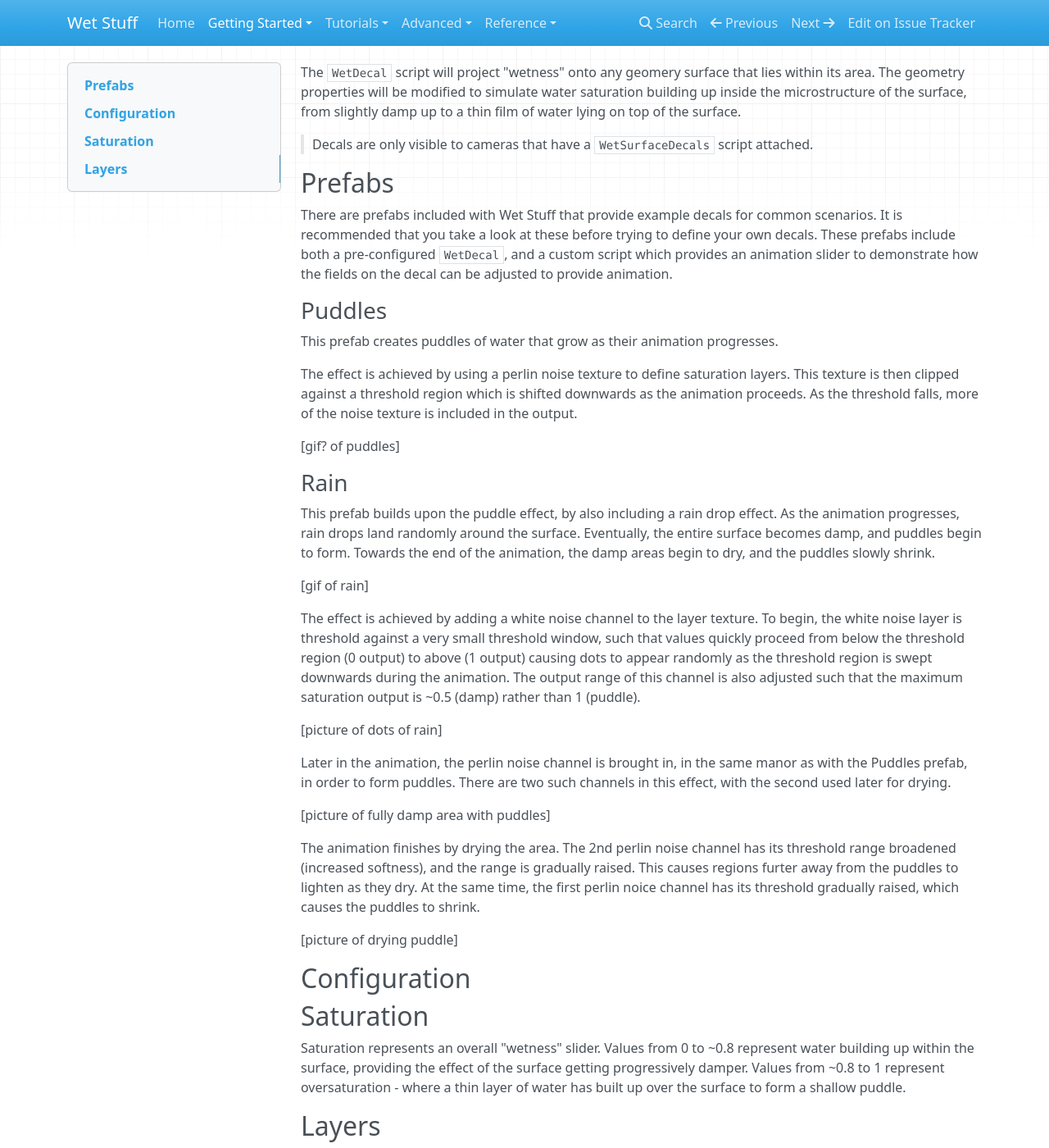
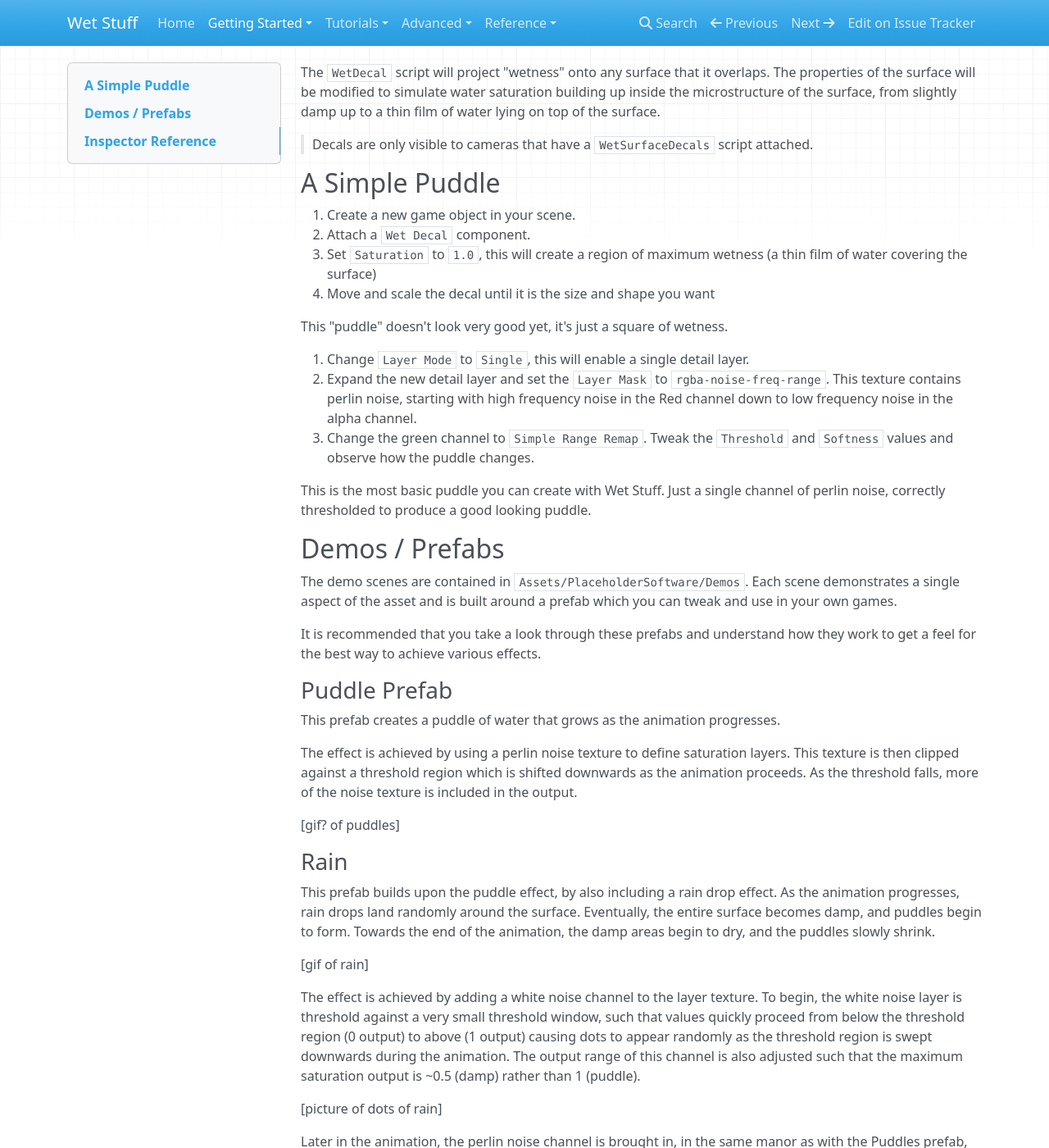
Before and after one commit to Placeholder-Software/WetSurfaceDecals, an MkDocs documentation site: the page built from docs/GettingStarted/WetDecal.md, in a window 1280 px wide and 1400 px high. Shown: the whole window at 82% size. Built offline with MkDocs 1.6.1, drawn with Linux system fonts in a browser that asks for light colours; nearby versions of some CDN libraries; old or Windows-style settings are respelled for this version of MkDocs; some of the changed text lies outside the part shown.

Commit message:
WetDecal docs mostly done (need more breakdown on the prefabs once they exist)

```diff
--- a/docs/GettingStarted/WetDecal.md
+++ b/docs/GettingStarted/WetDecal.md
@@ -1,14 +1,31 @@
-The `WetDecal` script will project "wetness" onto any geomery surface that lies within its area. The geometry properties will be modified to simulate water saturation building up inside the microstructure of the surface, from slightly damp up to a thin film of water lying on top of the surface.
+The `WetDecal` script will project "wetness" onto any surface that it overlaps. The properties of the surface will be modified to simulate water saturation building up inside the microstructure of the surface, from slightly damp up to a thin film of water lying on top of the surface.
 
 > Decals are only visible to cameras that have a `WetSurfaceDecals` script attached.
 
-## Prefabs
+## A Simple Puddle
 
-There are prefabs included with Wet Stuff that provide example decals for common scenarios. It is recommended that you take a look at these before trying to define your own decals. These prefabs include both a pre-configured `WetDecal`, and a custom script which provides an animation slider to demonstrate how the fields on the decal can be adjusted to provide animation.
+1. Create a new game object in your scene.
+2. Attach a `Wet Decal` component.
+3. Set `Saturation` to `1.0`, this will create a region of maximum wetness (a thin film of water covering the surface)
+4. Move and scale the decal until it is the size and shape you want
 
-### Puddles
+This "puddle" doesn't look very good yet, it's just a square of wetness.
 
-This prefab creates puddles of water that grow as their animation progresses.
+5. Change `Layer Mode` to `Single`, this will enable a single detail layer.
+6. Expand the new detail layer and set the `Layer Mask` to `rgba-noise-freq-range`. This texture contains perlin noise, starting with high frequency noise in the Red channel down to low frequency noise in the alpha channel.
+7. Change the green channel to `Simple Range Remap`. Tweak the `Threshold` and `Softness` values and observe how the puddle changes.
+
+This is the most basic puddle you can create with Wet Stuff. Just a single channel of perlin noise, correctly thresholded to produce a good looking puddle.
+
+## Demos / Prefabs
+
+The demo scenes are contained in `Assets/PlaceholderSoftware/Demos`. Each scene demonstrates a single aspect of the asset and is built around a prefab which you can tweak and use in your own games.
+
+It is recommended that you take a look through these prefabs and understand how they work to get a feel for the best way to achieve various effects.
+
+### Puddle Prefab
+
+This prefab creates a puddle of water that grows as the animation progresses.
 
 The effect is achieved by using a perlin noise texture to define saturation layers. This texture is then clipped against a threshold region which is shifted downwards as the animation proceeds. As the threshold falls, more of the noise texture is included in the output.
 
@@ -32,16 +49,6 @@ The animation finishes by drying the area. The 2nd perlin noise channel has its
 
 [picture of drying puddle]
 
-## Configuration
+## Inspector Reference
 
-## Saturation
-
-Saturation represents an overall "wetness" slider. Values from 0 to ~0.8 represent water building up within the surface, providing the effect of the surface getting progressively damper. Values from ~0.8 to 1 represent oversaturation - where a thin layer of water has built up over the surface to form a shallow puddle.
-
-## Layers
-
-Layers are textures which are projected either horizontally or vertically onto the surface and provide more detailed definition to the satutaion levels within the volume.
-
-The value samples from the layer textures can be re-mapped from their [0,1] range to a different saturation range, and can be clipped against thresholds. Adjusting these ranges at runtime allows for animation of the decal.
-
-Each of the four channels in a layer texture can controlled individually. The final saturation value is taken as the maximum of all channels.
+The WetDecal component is a powerful component with a lot of configuration options exposed in the inspector. Make sure to read through the [Wet Decal reference](/Reference/WetDecal) which explains exactly what each part of the inspector does.
--- a/docs/Reference/WetDecal.md
+++ b/docs/Reference/WetDecal.md
@@ -1 +1,71 @@
-todo: ref docs for this type
+# Wet Decal Reference
+
+## Inspector
+
+The Wet Decal component is a powerful component with a lot of configuration options exposed in the inspector.
+
+![Wet Decal Inspector](../images/WetDecalInspector.png)
+
+### Wet Decal
+
+This sdection contains the core settings for the decal.
+
+#### Saturation
+
+Saturation represents the overall "wetness" of the decal. Values from 0 to ~0.8 represent water building up within the surface, providing the effect of the surface getting progressively more damp. Values from ~0.8 to 1 represent oversaturation - where a thin layer of water has built up over the surface to form a shallow puddle.
+
+#### Shape & Edge Fadeoff
+
+The decal can either be shaped as a cube or a sphere, this is selected using the `Shape` drop down. The effect fades off (reduces the saturation value) towards the edge of the decal volume, how rapidly it fades off is controlled by the `Edge Fadeoff` slider. A value of `0` will produce a hard cutoff and a value of `1` will fade off across the entire width of the decal.
+
+#### Face Sharpness
+
+![Wet Decal Inspector](../images/FaceSharpness.png)
+
+Face sharpness controls how rapidly the effect fades off as the direction of the surface changes. Both of these spheres have a wetness effect being projected from above. The left sphere has a high face sharpness value, causing the effect to fade off as the surface direction is no longer facing upwards. The right sphere has a zero face sharpness value, causing the effect to be cut off as soon as the surface is facing away.
+
+#### Layer Mode
+
+This controls how many layers there are and how they are projected on surfaces. `None` mode has no detail layer and just projects untextured wetness down the Y axis. `Single` mode projects a single detail layer down the Y axis. `Triplanar` mode projects 3 different layers, one along each axis.
+
+#### Layer Projection
+
+The textures in layers can be layered onto the surfaces in two ways. `Local` mode will use the position of the decal as the position of the texture - when the decal is moved the texture will move with it. `World` mode will keep the texture still in the world - when the decal moves it will show a different slice of the texture. World mode can be used when you want to use several decals to select parts of a larger texture - the textures will automatically line up perfectly.
+
+#### Sample Jitter
+
+This setting adds dithering to all of the texture samples performed in the wet stuff shaders. Increasing dither will add noise but will reduce the effect of banding caused by low resolution textures used for large decals.
+
+### Layers
+
+Depending on the `Layer Mode` setting there will be 0, 1 or 3 detail layers - each decal layer projects a single texture in a single direction.
+
+The values sampled from the layer mask texture control how the saturation changes per pixel. The maximum value from all 4 channels is used as the final saturation value.
+
+#### Layer Mask
+
+Sets the texture to use for this detail layer. A texture contains 4 channels (red, green, blue and alpha), Wet stuff allows you to set how to interpret each channel individually. Each channel is highlighted with the corresponding colour.
+
+#### Layer Mask Scale / Offset
+
+These settings allow you to change the size and position of the texture within the decal.
+
+> This will likely cause visible artifacts if the texture does not tile correctly.
+
+#### Mode
+
+Sets how the channel is to be configured.
+
+`Disabled` completely disables the channel, preventing it from having any effect on the output.
+
+`Passthrough` directly passes through the values in the texture, a value of `0.5` in the pixel will correspond to `0.5 * Saturation` amount of wetness being applied.
+
+`Simple Range Remap` allows you to change the threshold and softness values. These vary how much of the texture corresponds to a wet value and how softly the wetness fades out.
+
+`Advanced Range Remap` has the same settings as simple range remap and also adds an output range sliders, this allows you to force the entire output to be wetter/drier.
+
+#### Levels Visualizer
+
+The levels visualizer shows a heightmap of the pixels in the channel on the left. On the right is a heightmap of the output you have configured. If a value is touching the top of the output it will produce `1.0 * Saturation` of the wetness effect. If a value is touching the bottom of the output it will be completely dry.
+
+There is a comprehensive tutorial in how to use the levels visualizer [here](/Tutorials/LevelsVisualizer).
--- a/mkdocs.yml
+++ b/mkdocs.yml
@@ -11,6 +11,7 @@ pages:
     - "Basic Wet Decal": "GettingStarted/WetDecal.md"
     - "Particle Splatter Wet Decals": "GettingStarted/WetParticleSplatter.md"
 - "Tutorials":
+    - "Levels Visualizer": "Tutorials/LevelsVisualizer.md"
     - "todo": "Tutorials/todo.md"
 - "Advanced":
     - "The Rendering Pipeline": "Advanced/RenderingPipeline.md"
```
Also changed, not shown: docs/Advanced/todo.md (added, +1 -0 lines), docs/GettingStarted/QuickStart.md (+11 -3 lines), docs/index.md (+1 -1 lines), docs/GettingStarted/LevelsVisualizer.md (added), docs/Tutorials/LevelsVisualizer.md (added), docs/images/FaceSharpness.png (added), docs/images/WetDecalInspector.png (added).
